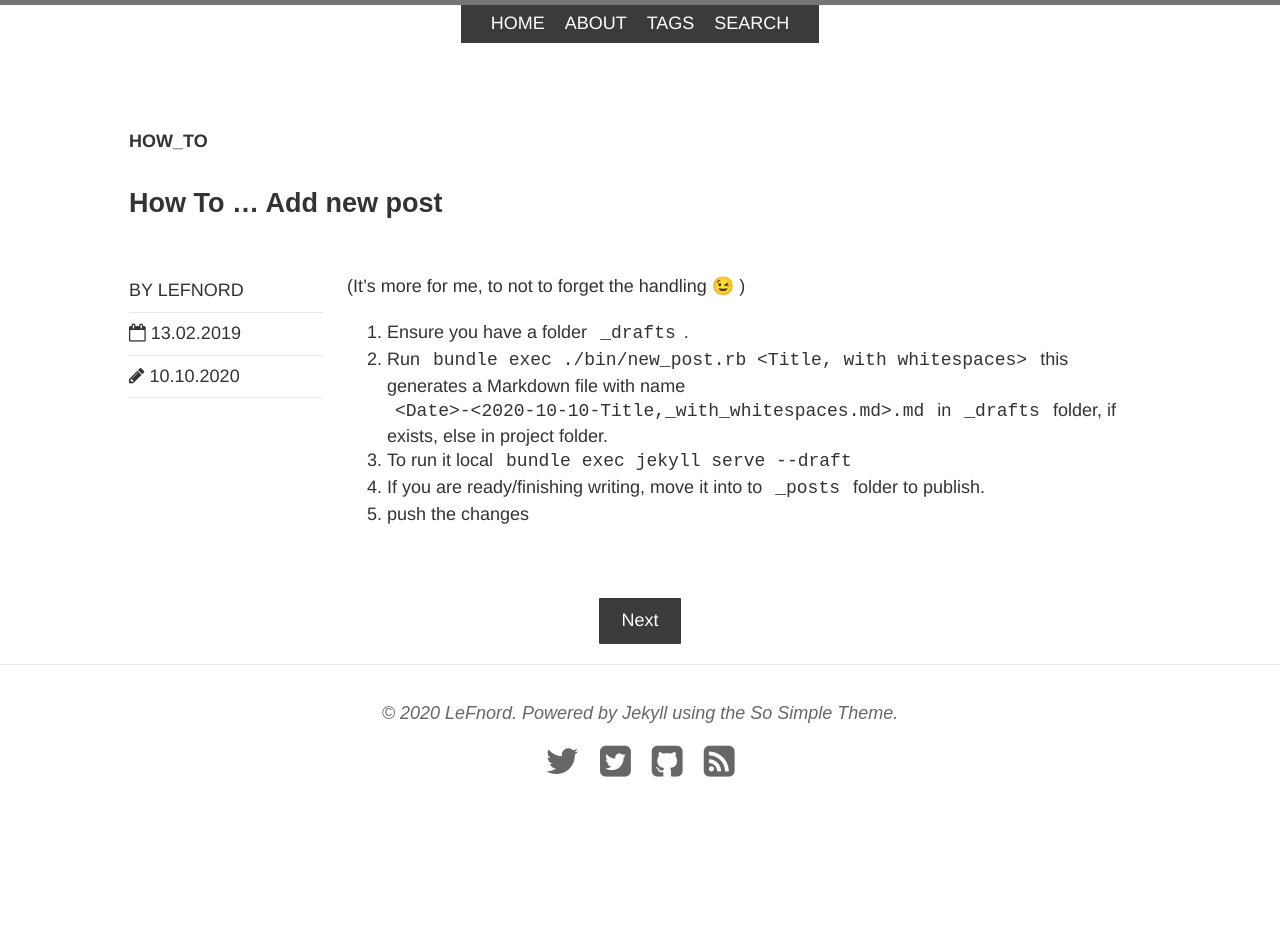
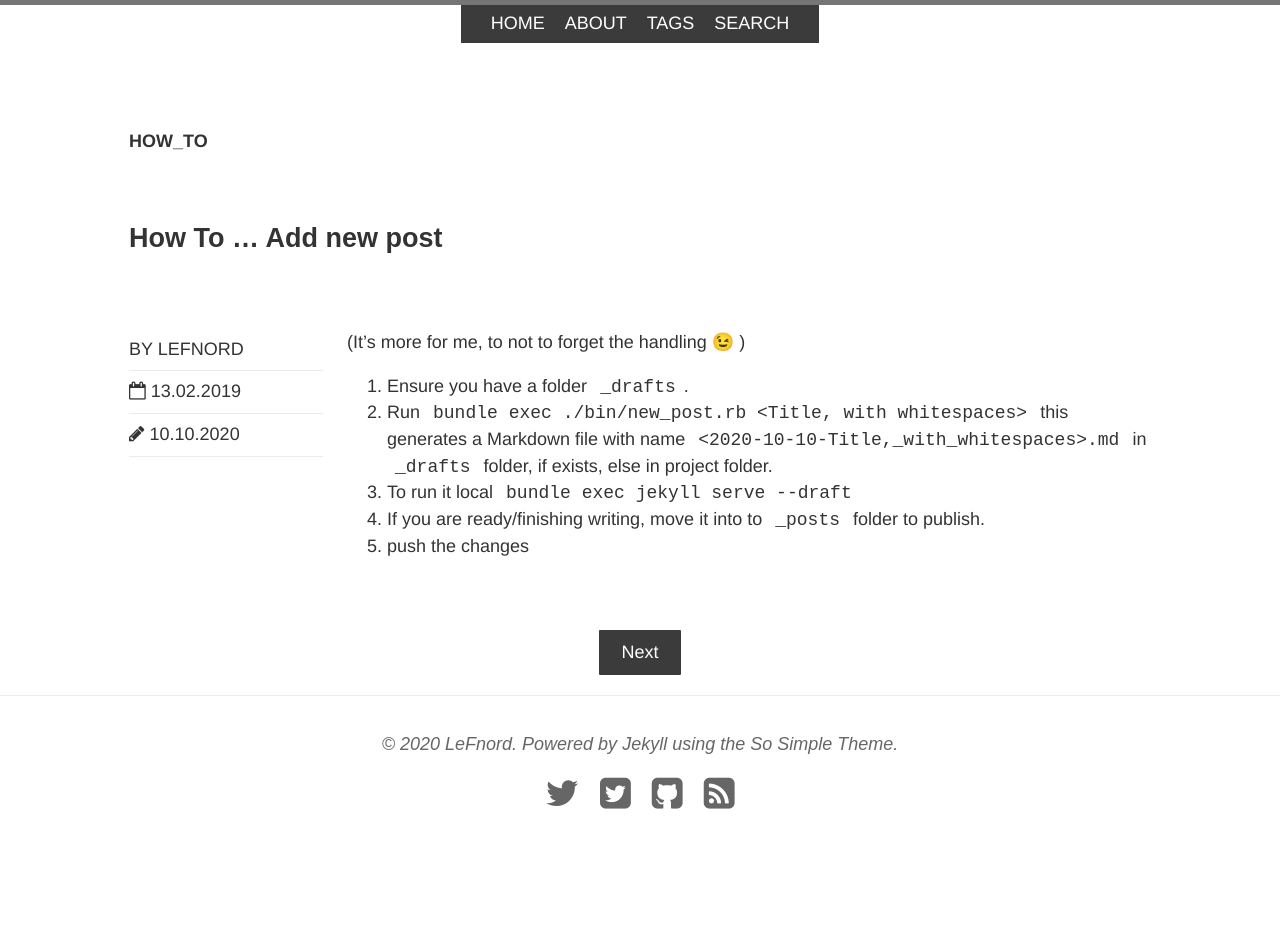
Before and after one commit to LeFnord/lefnord.github.io, a Jekyll site: the page built from _posts/2019-02-13-usage.md, in a window 1280 px wide. Built offline with Jekyll 4.4.1, drawn with Linux system fonts in a browser that asks for light colours; nearby versions of some CDN libraries; before the commit the page ends 908 px from its top, so only the background shows below that.

Commit message:
Minor improvements.

```diff
--- a/_posts/2019-02-13-usage.md
+++ b/_posts/2019-02-13-usage.md
@@ -15,7 +15,7 @@
 1. Ensure you have a folder `_drafts`.
 2. Run `bundle exec ./bin/new_post.rb <Title, with whitespaces>`
    this generates a Markdown file with name
-   `<Date>-<2020-10-10-Title,_with_whitespaces.md>.md` in `_drafts` folder,
+   `<2020-10-10-Title,_with_whitespaces>.md` in `_drafts` folder,
    if exists, else in project folder.
 3. To run it local `bundle exec jekyll serve --draft`
 4. If you are ready/finishing writing, move it into to `_posts` folder to publish.
--- a/_sass/_base.scss
+++ b/_sass/_base.scss
@@ -31,7 +31,7 @@
 }
 
 p {
-  @include font-size($doc-font-size,yes,32);
+  @include font-size($doc-font-size,yes,27);
 }
 
 li {
@@ -50,17 +50,23 @@
 
 h1 {
   @include font-size(23);
-  font-weight: 500;
+  font-weight: 600;
+  margin-top: 57px;
+  margin-bottom: 46px;
 }
 
 h2 {
   @include font-size(20);
-  font-weight: 500;
+  font-weight: 600;
+  margin-top: 50px;
+  margin-bottom: 40px;
 }
 
 h3 {
   @include font-size(17);
-  font-weight: 500;
+  font-weight: 600;
+  margin-top: 42px;
+  margin-bottom: 34px;
 }
 
 h4 {
```
Also changed, not shown: about/index.md (+1 -1 lines), 1 other file.
